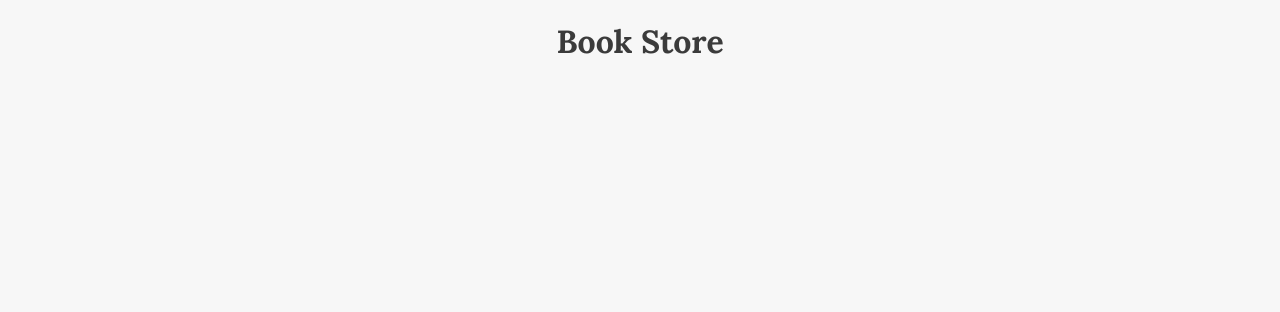
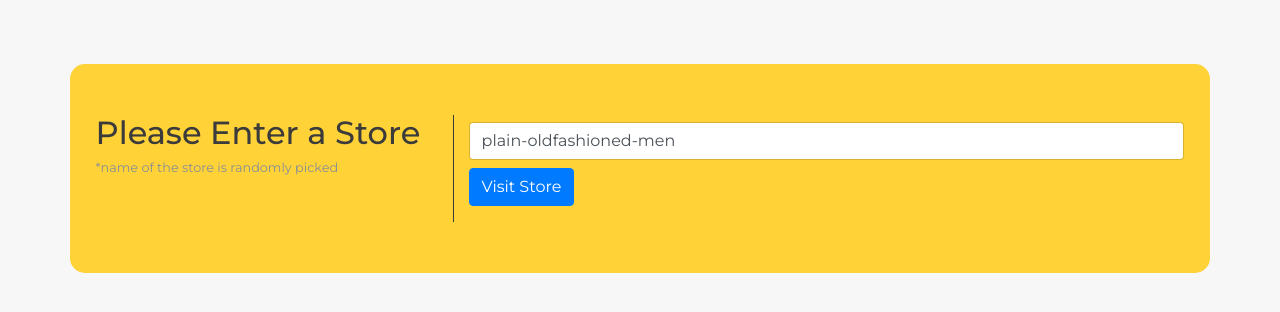
Before and after one commit to jelenamanot/book-store, a React (Create React App) app: page / in a window 1280 px wide. Shown: the top 312 px of the page. Built offline with nearby package versions, Linux system fonts and the light colour scheme.

Commit message:
Store Picker component and routing set up

```diff
--- a/public/index.html
+++ b/public/index.html
@@ -7,6 +7,7 @@
     <link rel="manifest" href="%PUBLIC_URL%/manifest.json">
     <link rel="shortcut icon" href="%PUBLIC_URL%/favicon.ico">
     <link href="https://fonts.googleapis.com/css?family=Lora:400,700|Montserrat:400,500" rel="stylesheet">
+    <link rel="stylesheet" href="https://maxcdn.bootstrapcdn.com/bootstrap/4.0.0-beta/css/bootstrap.min.css" integrity="sha384-/Y6pD6FV/Vv2HJnA6t+vslU6fwYXjCFtcEpHbNJ0lyAFsXTsjBbfaDjzALeQsN6M" crossorigin="anonymous">
     <title>Book Store</title>
   </head>
   <body>
--- a/src/components/App.js
+++ b/src/components/App.js
@@ -4,8 +4,8 @@ import '../style/App.css';
 class App extends Component {
   render() {
     return (
-      <div className="App">
-        <h1>Book Store</h1>
+      <div className="App container">
+        <h1>Welcome to Book Store</h1>
       </div>
     );
   }
--- /dev/null
+++ b/src/components/NotFound.js
@@ -0,0 +1,7 @@
+import React from 'react';
+
+const NotFound = () => {
+  return <h1 className="text-center">Sorry, page not found</h1>;
+}
+
+export default NotFound;
--- /dev/null
+++ b/src/components/StorePicker.js
@@ -0,0 +1,47 @@
+import React from 'react';
+import { getFunName } from '../helpers';
+
+import '../style/StorePicker.css';
+
+import history from '../index';
+
+class StorePicker extends React.Component {
+
+  goToStore(event) {
+    event.preventDefault();
+    const storeId = this.storeInput.value;
+    history.replace(`/store/${storeId}`);
+  }
+
+  render() {
+    return(
+      <div className="container StorePicker">
+      <div className="row">
+
+        <div className="col-md-4">
+          <h2>Please Enter a Store</h2>
+          <small className="form-text text-muted">*name of the store is randomly picked</small>
+        </div>
+        <div className="col-md-8">
+        <form onSubmit={(e) => this.goToStore(e)}>
+          <div className="form-group">
+          <input
+            className="form-control"
+            type="text"
+            required
+            placeholder="Store Name"
+            defaultValue={getFunName()}
+            ref={(input) => { this.storeInput = input }}
+          />
+          <button type="submit" className="btn btn-primary">Visit Store</button>
+          </div>
+       </form>
+       </div>
+
+       </div> {/*end row*/}
+      </div>
+    );
+  }
+}
+
+export default StorePicker;
--- /dev/null
+++ b/src/helpers.js
@@ -0,0 +1,23 @@
+export function formatPrice(cents) {
+  return `$${(cents / 100).toFixed(2).replace(/\B(?=(\d{3})+(?!\d))/g, ',')}`;
+}
+
+export function rando(arr) {
+  return arr[Math.floor(Math.random() * arr.length)];
+}
+
+export function slugify(text) {
+  return text.toString().toLowerCase()
+    .replace(/\s+/g, '-')           // Replace spaces with -
+    .replace(/[^\w-]+/g, '')       // Remove all non-word chars
+    .replace(/^-+/, '')             // Trim - from start of text
+    .replace(/-+$/, '');            // Trim - from end of text
+}
+
+export function getFunName() {
+  const adjectives = ['adorable', 'beautiful', 'elegant', 'fancy', 'glamorous', 'handsome', 'oldfashioned', 'plain', 'sparkling', 'cool', 'fierce', 'mysterious'];
+
+  const nouns = ['women', 'men', 'people', 'leaves', 'lives', 'syllabuses', 'phenomena', 'criteria', 'data', 'university', 'programming'];
+
+  return `${rando(adjectives)}-${rando(adjectives)}-${rando(nouns)}`;
+}
--- a/src/index.css
+++ b/src/index.css
@@ -1,9 +1,15 @@
+/* Colors
+#FFD238 //yellow
+#3B3B3B //grey
+#F7F7F7 //lightgrey
+*/
 body {
   margin: 0;
   padding: 0;
-  font-family: sans-serif;
+  font-family: 'Montserrat', sans-serif;
   background-color: #F7F7F7;
   color: #3B3B3B;
+  margin-top: 2%;
 }
 
 h1 {
--- a/src/index.js
+++ b/src/index.js
@@ -1,6 +1,27 @@
 import React from 'react';
 import ReactDOM from 'react-dom';
 import './index.css';
+
+// Components related imports
 import App from './components/App';
+import StorePicker from './components/StorePicker';
+import NotFound from './components/NotFound';
 
-ReactDOM.render(<App />, document.getElementById('root'));
+//Routing related imports
+import { Switch, Route } from 'react-router';
+import { Router } from 'react-router-dom';
+
+import createHistory from 'history/createBrowserHistory';
+const history = createHistory();
+
+ReactDOM.render(
+  <Router history={history}>
+    <Switch>
+      <Route exact path="/" component={StorePicker} />
+      <Route path="/store/:storeId" component={App} />
+      <Route component={NotFound} />
+    </Switch>
+  </Router>, document.getElementById('root')
+);
+
+export default history;
--- /dev/null
+++ b/src/style/StorePicker.css
@@ -0,0 +1,19 @@
+.StorePicker {
+  margin-top: 5%;
+  border-radius: 15px;
+  padding: 4% 2%;
+  background-color: #FFD238;
+}
+
+.StorePicker input {
+  margin-top: 1%;
+  margin-bottom: 1%;
+}
+
+.StorePicker .col-md-4 {
+  border-right: 1px solid #3B3B3B;
+}
+
+.StorePicker button {
+  cursor: pointer;
+}
```
Also changed, not shown: package.json (+4 -4 lines), 1 other file (tests, documents, lock files or other folders).
